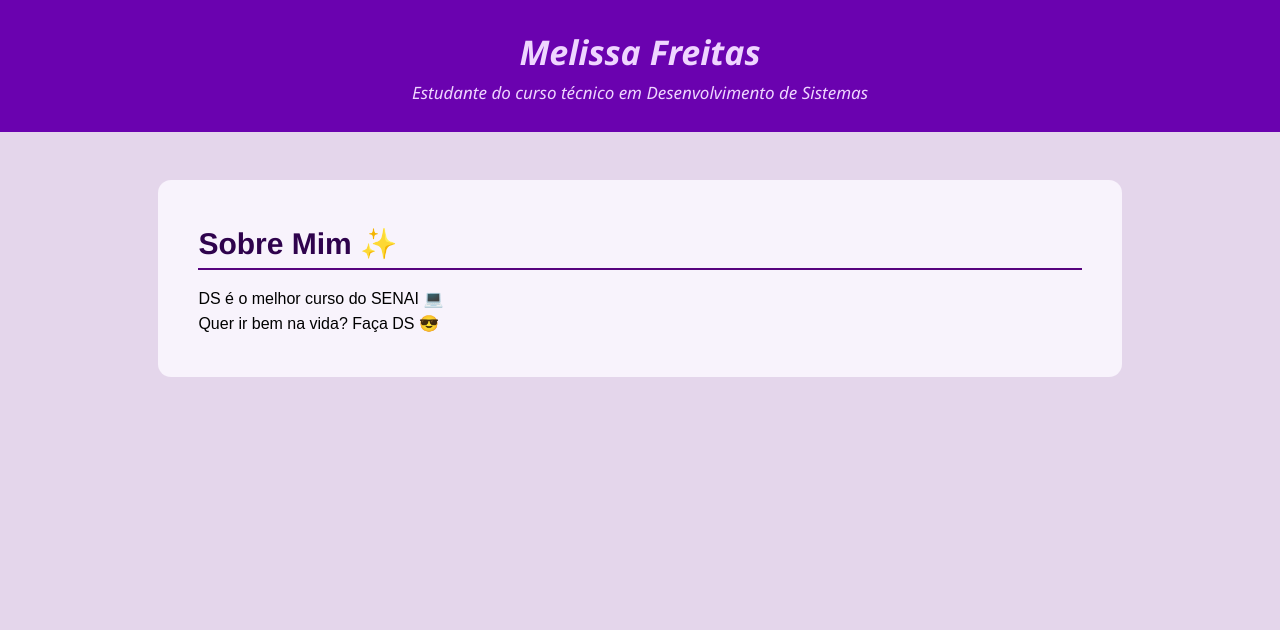
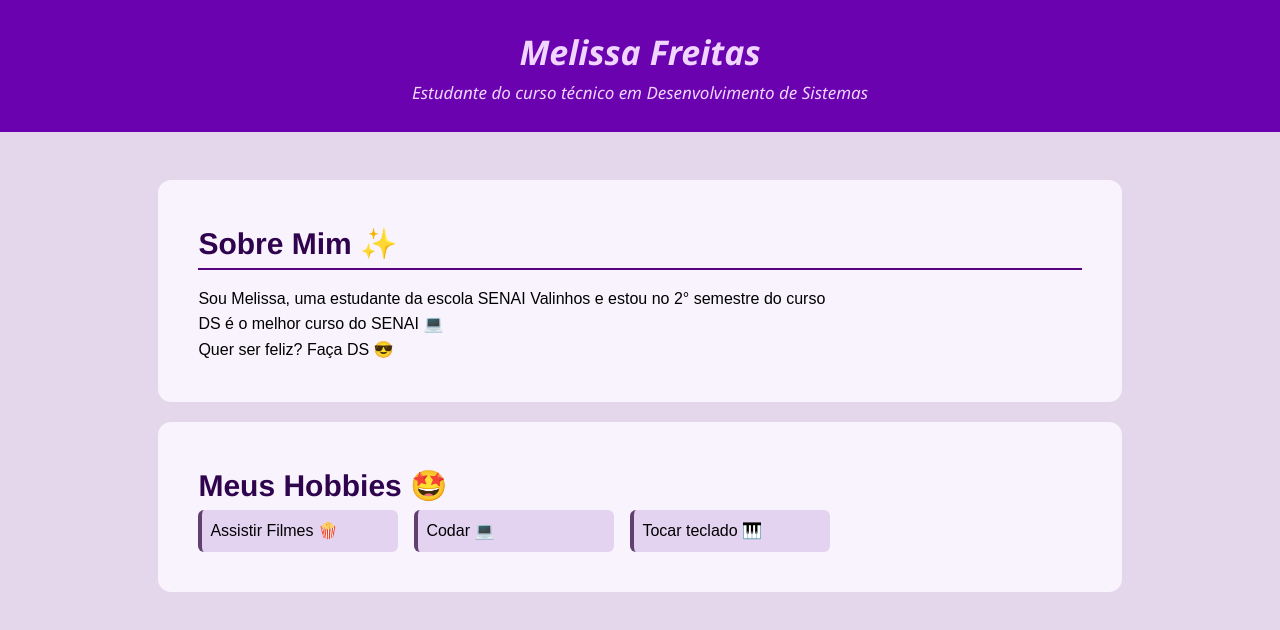
Before and after one commit to Melfreitass/meu-primeiro-site, a plain HTML site: page index.html in a window 1280 px wide. Drawn offline with Linux system fonts and the light colour scheme.

Commit message:
feat: finaliza a sessão Meus Hobbies no arquivo index.css

```diff
--- a/assets/styles/index.css
+++ b/assets/styles/index.css
@@ -37,6 +37,7 @@ main {
     margin: 0 auto;
     padding: 40px;
     border-radius: 13px;
+    margin-bottom: 20px;
 }
 
 #titulo-sobre-mim {
@@ -50,3 +51,41 @@ main {
 #texto-sobre-mim {
     font-size: 24px;
 }
+
+#meus-hobbies {
+    background-color: rgb(248, 243, 252);
+    width: 80%;
+    margin: 0 auto;
+    padding: 40px;
+    border-radius: 13px;
+    margin-bottom: 20px;
+}
+
+#titulo-meus-hobbies {
+    font-family: 'Franklin Gothic Medium', 'Arial Narrow', Arial, sans-serif;
+    font-size: 30px;
+    color: rgb(47, 3, 77);
+}
+
+ul {
+    list-style: none;
+    padding: 0;
+    display: flex;
+    gap: 16px;
+}
+
+li {
+    background-color: rgb(227, 211, 241);
+    padding: 8px;
+    border-left: 4px solid rgb(97, 64, 112);
+    border-radius: 6px;
+    font-size: 16px;
+    min-width: 200px;
+}
+
+li:hover {
+    background-color: rgb(97, 64, 112);
+    color: azure;
+    transform: translateX(5px);
+    transition: all 0.3s ease;
+}
--- a/index.html
+++ b/index.html
@@ -15,8 +15,19 @@
     <main>
         <section id = "sobre-mim">
             <h3 id = "titulo-sobre-mim">Sobre Mim ✨</h3>
+            <p class="texto-sobre-mim">Sou Melissa, uma estudante da escola SENAI Valinhos e estou no 2° semestre do curso</p>
             <p class="texto-sobre-mim">DS é o melhor curso do SENAI 💻</p>
-            <p class="texto-sobre-mim" > Quer ir bem na vida? Faça DS 😎 </p>
+            <p class="texto-sobre-mim" > Quer ser feliz? Faça DS 😎 </p>
+        </section>
+        <section id = "meus-hobbies">
+            <h3 id = "titulo-meus-hobbies">Meus Hobbies 🤩</h3>
+            <ul>
+                <li>Assistir Filmes 🍿</li>
+                <li>Codar 💻</li>
+                <li>Tocar teclado 🎹</li>
+            </ul>
+
+
         </section>
     </main>
 </body>
```
